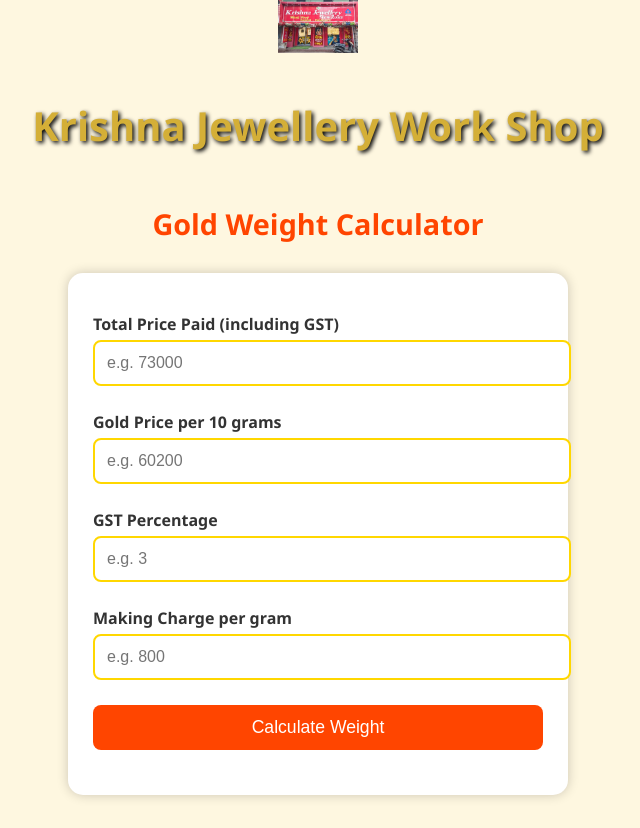
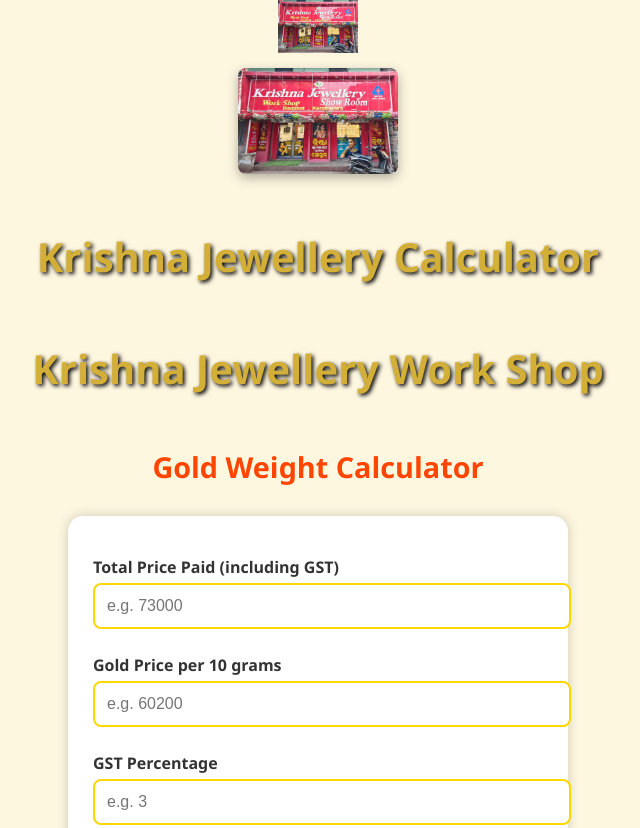
Before and after one commit to 0792anurag/gold-weight-calculator, a plain HTML site: page index.html in a window 1280 px wide. Shown: the top 828 px of the page, without its empty margins (322-962 px from the left). Drawn offline with Linux system fonts and the light colour scheme.

Commit message:
Update index.html

```diff
--- a/index.html
+++ b/index.html
@@ -1,6 +1,26 @@
 <!DOCTYPE html>
 <html lang="en">
 <head>
+  <head>
+  <meta charset="UTF-8">
+  <title>Krishna Jewellery Calculator</title>
+
+  <style>
+    .logo-animated {
+      width: 160px;
+      height: auto;
+      border-radius: 8px;
+      box-shadow: 0 4px 12px rgba(0, 0, 0, 0.3);
+      transition: transform 0.4s ease, box-shadow 0.4s ease;
+    }
+
+    .logo-animated:hover {
+      transform: scale(1.1) rotate(2deg);
+      box-shadow: 0 8px 20px rgba(0, 0, 0, 0.4);
+    }
+  </style>
+</head>
+
   <meta charset="UTF-8" />
   <meta name="viewport" content="width=device-width, initial-scale=1.0" />
   <title>Gold Weight Calculator - Krishna Jewellery</title>
@@ -87,6 +107,12 @@
   <img src="LOGO.jpg" alt="Logo" style="width: 80px; height: auto;">
 </div>
 
+  <div style="text-align: center; margin-bottom: 20px;">
+  <img src="LOGO.jpg" alt="Logo" class="logo-animated">
+</div>
+
+<h1>Krishna Jewellery Calculator</h1>
+
   <h1>Krishna Jewellery Work Shop</h1>
   <h2>Gold Weight Calculator</h2>
 
```
